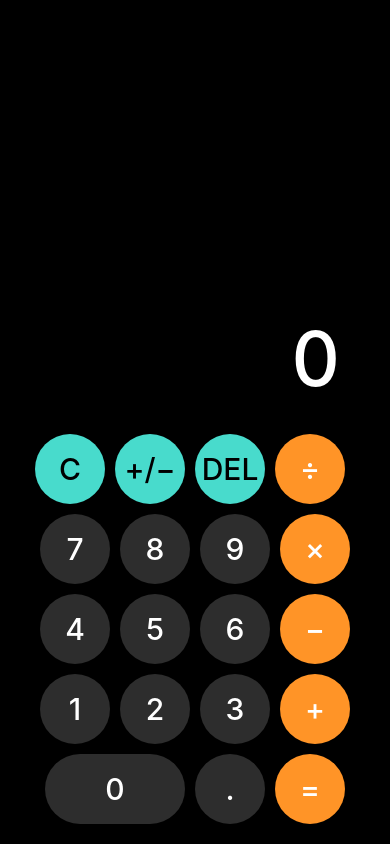
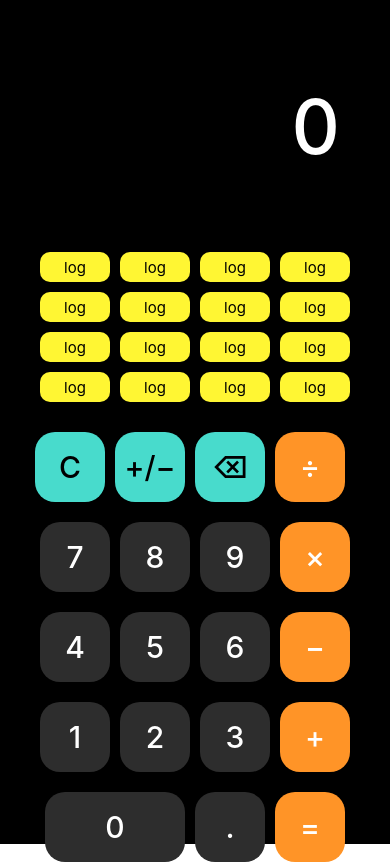
Before and after one commit to delafuentej/react-native_calculator, a React Native app: screen / in a window 390 px wide. Built offline with nearby package versions, Linux system fonts and the light colour scheme.

Commit message:
sciFi buttons styles implemented

```diff
--- a/src/config/theme/globalStyles.ts
+++ b/src/config/theme/globalStyles.ts
@@ -6,6 +6,7 @@ export const colors = {
     darkGray: '#2d2d2d',
     lightGray: '#9b9b9b',
     orange:'#ff9427',
+    yellow:'#fff633',
     lightBlue:'#48dbcc',
     textPrimary: 'white',
     textSecondary: '#666666',
@@ -17,7 +18,16 @@ export const globalStyles = StyleSheet.create({
         flex:1,
         padding: 20,
         justifyContent:'flex-end',
+        height:'100%',
 
+    },
+    sciFiContainer:{
+        height: '30%',
+        marginVertical:10,
+    },
+    mathOpContainer:{
+        marginTop:20,
+        height: '50%',
     },
     background: {
         flex:1,
@@ -26,6 +36,7 @@ export const globalStyles = StyleSheet.create({
     operationsDialer: {
         paddingHorizontal:30,
         paddingBottom:20,
+        height:'20%',
     },
     mainResult: {
         color: colors.textPrimary,
@@ -44,8 +55,8 @@ export const globalStyles = StyleSheet.create({
        flexDirection:'row',
        justifyContent:'center',
        flexWrap:'wrap',
-       gap: 10,
-
+       marginTop:10,
+       gap:10,
     },
     button: {
         height:70,
@@ -53,12 +64,24 @@ export const globalStyles = StyleSheet.create({
         backgroundColor:colors.darkGray,
         justifyContent:'center',
         alignItems:'center',
-        borderRadius:100,
-
+        borderRadius:20,
     },
     buttonText: {
         color:colors.textPrimary,
         fontWeight:'500',
         fontSize:30,
     },
+    sciFiButton: {
+        height:30,
+        width:40,
+        backgroundColor: colors.yellow,
+        justifyContent:'center',
+        alignItems:'center',
+        borderRadius:10,
+        padding:3,
+    },
+    sciFiButtonText: {
+        color: colors.darkGray,
+        fontSize:15,
+    },
 });
--- /dev/null
+++ b/src/presentation/components/CalculatorSciFiButton.tsx
@@ -0,0 +1,38 @@
+/* eslint-disable react-native/no-inline-styles */
+/* eslint-disable prettier/prettier */
+import React from 'react';
+import { globalStyles, colors } from '../../config/theme/globalStyles';
+import { Pressable, Text } from 'react-native';
+
+interface Props {
+    label: string;
+    color?: string;
+    doubleSize?: boolean;
+    blackText?: boolean;
+    onPress: ()=> void | string | number;
+
+}
+
+export const CalculatorSciFiButton = ({
+  label,
+  color = colors.yellow,
+  doubleSize = false,
+  blackText = false,
+  onPress,
+ }:Props) => {
+  return (
+    <Pressable
+      onPress={()=> onPress()}
+      style={({pressed})=>({
+      ...globalStyles.sciFiButton,
+      width:(doubleSize) ? 140 : 70,
+      backgroundColor:color,
+      opacity: (pressed) ? 0.7 : 1,
+    })}>
+        <Text style={{
+          ...globalStyles.sciFiButtonText,
+          color: (blackText) ? 'black' : 'white',
+        }}>{label}</Text>
+    </Pressable>
+  );
+};
--- a/src/presentation/screens/CalculatorScreen.tsx
+++ b/src/presentation/screens/CalculatorScreen.tsx
@@ -6,9 +6,23 @@ import { Text, View } from 'react-native';
 import { globalStyles, colors } from '../../config/theme/globalStyles';
 import { CalculatorButton } from '../components/CalculatorButton';
 import { useCalculator } from '../hooks/useCalculator';
+import { CalculatorSciFiButton } from '../components/CalculatorSciFiButton';
 
 export const CalculatorScreen = () => {
-    const {number, prevNumber,formula, buildNumber, resetToNull, deleteLastDigit, toggleSign, addOp, subtractOp, multiplyOp, divideOp, calculateResult } = useCalculator();
+        const {
+            number,
+            prevNumber,
+            formula,
+            buildNumber,
+            resetToNull,
+            deleteLastDigit,
+            toggleSign,
+            addOp,
+            subtractOp,
+            multiplyOp,
+            divideOp,
+            calculateResult
+        } = useCalculator();
     console.log('number', number, 'prevNumber',prevNumber);
     return (
     <View style={globalStyles.mainContainer}>
@@ -33,7 +47,122 @@ export const CalculatorScreen = () => {
             }
 
         </View>
+
+        {/* SciFi buttons */}
+        <View styles={globalStyles.sciFiContainer}>
+            <View style={globalStyles.rowButtons}>
+                <CalculatorSciFiButton
+                    onPress={()=>{}}
+                    label='log'
+                    color = {colors.yellow}
+                    blackText
+                />
+                <CalculatorSciFiButton
+                    onPress={()=>{}}
+                    label='log'
+                    color = {colors.yellow}
+                    blackText
+                />
+                <CalculatorSciFiButton
+                    onPress={()=>{}}
+                    label='log'
+                    color = {colors.yellow}
+                    blackText
+                />
+                <CalculatorSciFiButton
+                    onPress={()=>{}}
+                    label='log'
+                    color = {colors.yellow}
+                    blackText
+                />
+
+            </View>
+
+            <View style={globalStyles.rowButtons}>
+                <CalculatorSciFiButton
+                    onPress={()=>{}}
+                    label='log'
+                    color = {colors.yellow}
+                    blackText
+                />
+                <CalculatorSciFiButton
+                    onPress={()=>{}}
+                    label='log'
+                    color = {colors.yellow}
+                    blackText
+                />
+                <CalculatorSciFiButton
+                    onPress={()=>{}}
+                    label='log'
+                    color = {colors.yellow}
+                    blackText
+                />
+                <CalculatorSciFiButton
+                    onPress={()=>{}}
+                    label='log'
+                    color = {colors.yellow}
+                    blackText
+                />
+
+            </View>
+            <View style={globalStyles.rowButtons}>
+                <CalculatorSciFiButton
+                    onPress={()=>{}}
+                    label='log'
+                    color = {colors.yellow}
+                    blackText
+                />
+                <CalculatorSciFiButton
+                    onPress={()=>{}}
+                    label='log'
+                    color = {colors.yellow}
+                    blackText
+                />
+                <CalculatorSciFiButton
+                    onPress={()=>{}}
+                    label='log'
+                    color = {colors.yellow}
+                    blackText
+                />
+                <CalculatorSciFiButton
+                    onPress={()=>{}}
+                    label='log'
+                    color = {colors.yellow}
+                    blackText
+                />
+
+            </View>
+            <View style={globalStyles.rowButtons}>
+                <CalculatorSciFiButton
+                    onPress={()=>{}}
+                    label='log'
+                    color = {colors.yellow}
+                    blackText
+                />
+                <CalculatorSciFiButton
+                    onPress={()=>{}}
+                    label='log'
+                    color = {colors.yellow}
+                    blackText
+                />
+                <CalculatorSciFiButton
+                    onPress={()=>{}}
+                    label='log'
+                    color = {colors.yellow}
+                    blackText
+                />
+                <CalculatorSciFiButton
+                    onPress={()=>{}}
+                    label='log'
+                    color = {colors.yellow}
+                    blackText
+                />
+            </View>
+
+        </View>
+
         {/* math operations buttons */}
+        <View style={globalStyles.mathOpContainer}>
             <View style={globalStyles.rowButtons}>
                     {/* Pressable => to be able to click on the buttons for numbers and mathematical operations*/}
                     <CalculatorButton
@@ -52,7 +181,7 @@ export const CalculatorScreen = () => {
                     <CalculatorButton
                         onPress={deleteLastDigit}
                         //  onPress={(number:any) :string => deleteLastDigit(number)}
-                label='DEL'
+                        label='⌫'
                         color = {colors.lightBlue}
                         blackText
                         />
@@ -151,5 +280,6 @@ export const CalculatorScreen = () => {
 
         </View>
         </View>
-  );
+    </View>
+    )
 };
```
Lines whose indentation alone changed are shown as unchanged.
